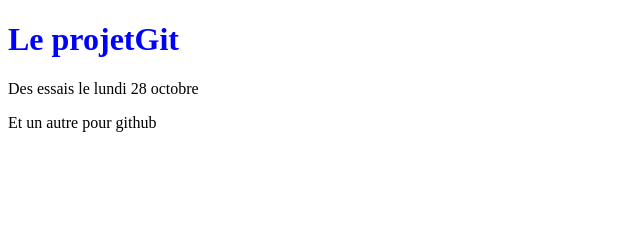
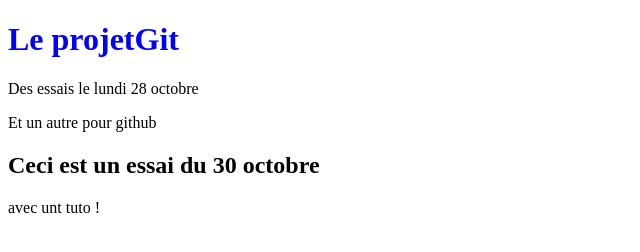
Before and after one commit to Lambersart/projetGit, a plain HTML site: page index.html in a window 1280 px wide. Shown: the whole page, without its empty margins (0-640 px from the left). Drawn offline with Linux system fonts and the light colour scheme.

Commit message:
le 30 oct last

```diff
--- a/index.html
+++ b/index.html
@@ -12,6 +12,8 @@
     <h1>Le projetGit</h1>
     <p>Des essais le lundi 28 octobre</p>
     <p>Et un autre pour github</p>
+    <h2>Ceci est un essai du 30 octobre</h2>
+    avec unt tuto !
 </body>
 
 </html>
```
